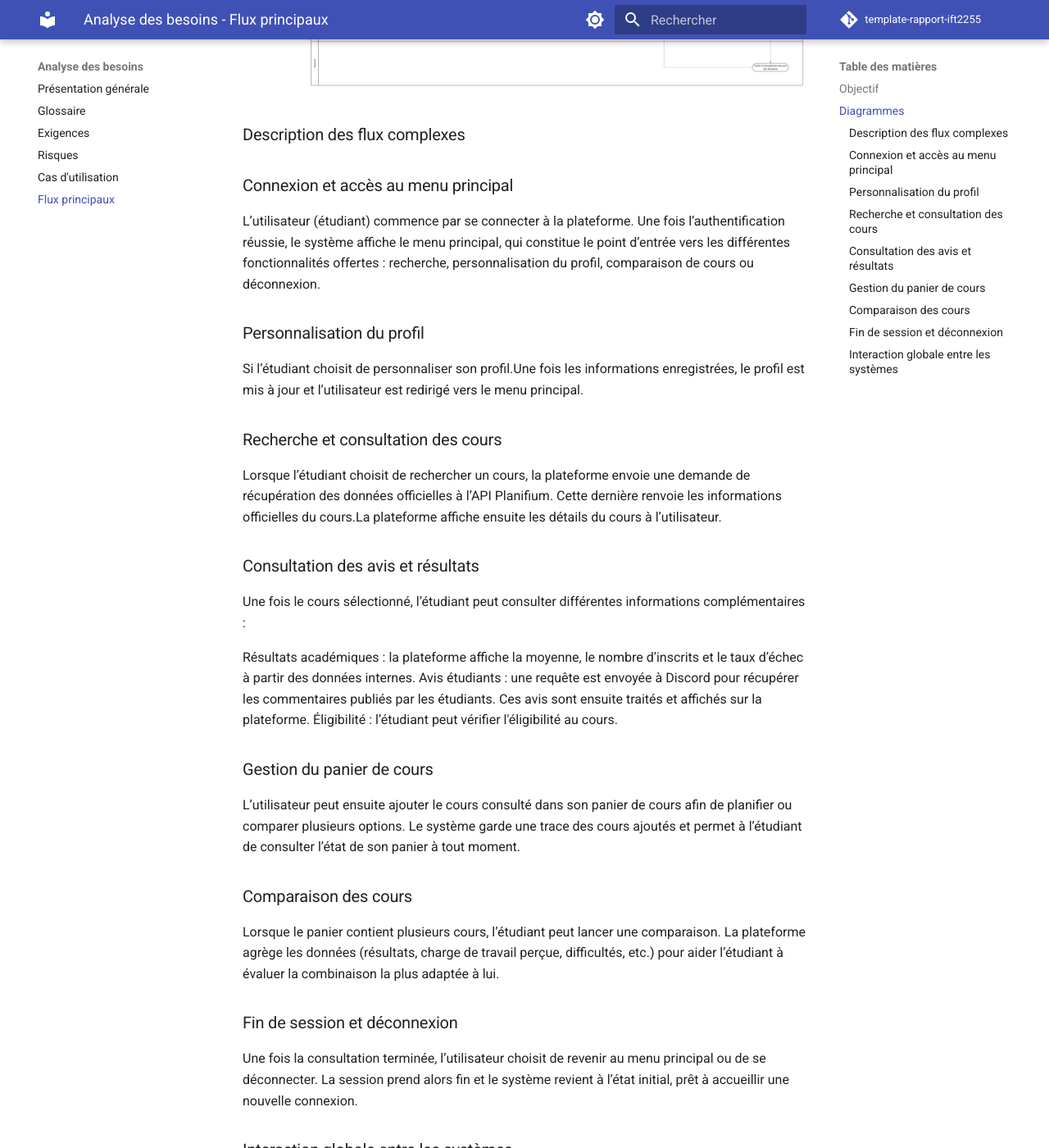
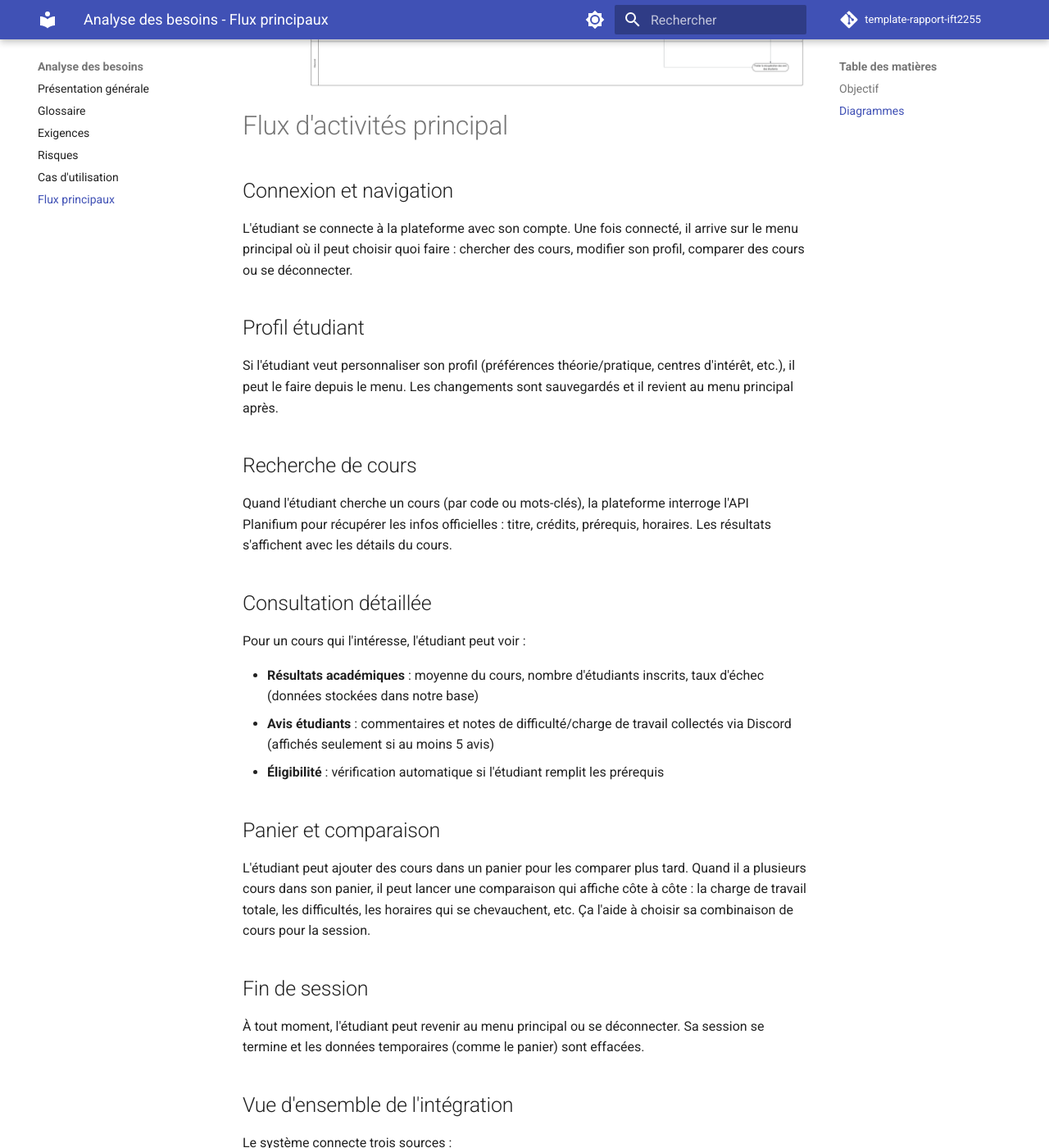
Before and after one commit to jujutheriault/IFT2255_Devoir1, an MkDocs documentation site: the page built from docs/besoins/flux-principaux.md, in a window 1280 px wide and 1400 px high, scrolled down 599 px. Shown: the whole window at 82% size. Built offline with MkDocs 1.6.1 and Material for MkDocs 9.7.7, drawn with Linux system fonts in a browser that asks for light colours; comment, search, counter and statistics services are not loaded; some of the changed text lies outside the part shown.

Commit message:
Update flux-principaux.md

```diff
--- a/docs/besoins/flux-principaux.md
+++ b/docs/besoins/flux-principaux.md
@@ -12,46 +12,40 @@ Décrire les flux d’interaction entre les acteurs et le système.
 
 ![Alt text](../Diagramme_activité.png)
 
-### Description des flux complexes
+# Flux d'activités principal
 
-### Connexion et accès au menu principal
+## Connexion et navigation
 
-L’utilisateur (étudiant) commence par se connecter à la plateforme. Une fois l’authentification réussie, le système affiche le menu principal, qui constitue le point d’entrée vers les différentes fonctionnalités offertes : recherche, personnalisation du profil, comparaison de cours ou déconnexion.
+L'étudiant se connecte à la plateforme avec son compte. Une fois connecté, il arrive sur le menu principal où il peut choisir quoi faire : chercher des cours, modifier son profil, comparer des cours ou se déconnecter.
 
-### Personnalisation du profil
+## Profil étudiant
 
-Si l’étudiant choisit de personnaliser son profil.Une fois les informations enregistrées, le profil est mis à jour et l’utilisateur est redirigé vers le menu principal.
+Si l'étudiant veut personnaliser son profil (préférences théorie/pratique, centres d'intérêt, etc.), il peut le faire depuis le menu. Les changements sont sauvegardés et il revient au menu principal après.
 
-### Recherche et consultation des cours
+## Recherche de cours
 
-Lorsque l’étudiant choisit de rechercher un cours, la plateforme envoie une demande de récupération des données officielles à l’API Planifium.
-Cette dernière renvoie les informations officielles du cours.La plateforme affiche ensuite les détails du cours à l’utilisateur.
+Quand l'étudiant cherche un cours (par code ou mots-clés), la plateforme interroge l'API Planifium pour récupérer les infos officielles : titre, crédits, prérequis, horaires. Les résultats s'affichent avec les détails du cours.
 
-### Consultation des avis et résultats
+## Consultation détaillée
 
-Une fois le cours sélectionné, l’étudiant peut consulter différentes informations complémentaires :
+Pour un cours qui l'intéresse, l'étudiant peut voir :
 
-Résultats académiques : la plateforme affiche la moyenne, le nombre d’inscrits et le taux d’échec à partir des données internes.
-Avis étudiants : une requête est envoyée à Discord pour récupérer les commentaires publiés par les étudiants. Ces avis sont ensuite traités et affichés sur la plateforme.
-Éligibilité : l’étudiant peut vérifier l'éligibilité au cours.
+- **Résultats académiques** : moyenne du cours, nombre d'étudiants inscrits, taux d'échec (données stockées dans notre base)
+- **Avis étudiants** : commentaires et notes de difficulté/charge de travail collectés via Discord (affichés seulement si au moins 5 avis)
+- **Éligibilité** : vérification automatique si l'étudiant remplit les prérequis
 
-### Gestion du panier de cours
+## Panier et comparaison
 
-L’utilisateur peut ensuite ajouter le cours consulté dans son panier de cours afin de planifier ou comparer plusieurs options.
-Le système garde une trace des cours ajoutés et permet à l’étudiant de consulter l’état de son panier à tout moment.
+L'étudiant peut ajouter des cours dans un panier pour les comparer plus tard. Quand il a plusieurs cours dans son panier, il peut lancer une comparaison qui affiche côte à côte : la charge de travail totale, les difficultés, les horaires qui se chevauchent, etc. Ça l'aide à choisir sa combinaison de cours pour la session.
 
-### Comparaison des cours
+## Fin de session
 
-Lorsque le panier contient plusieurs cours, l’étudiant peut lancer une comparaison.
-La plateforme agrège les données (résultats, charge de travail perçue, difficultés, etc.) pour aider l’étudiant à évaluer la combinaison la plus adaptée à lui.
+À tout moment, l'étudiant peut revenir au menu principal ou se déconnecter. Sa session se termine et les données temporaires (comme le panier) sont effacées.
 
-### Fin de session et déconnexion
+## Vue d'ensemble de l'intégration
 
-Une fois la consultation terminée, l’utilisateur choisit de revenir au menu principal ou de se déconnecter.
-La session prend alors fin et le système revient à l’état initial, prêt à accueillir une nouvelle connexion.
+Le système connecte trois sources :
 
-### Interaction globale entre les systèmes
-
-L’API Planifium fournit les données officielles sur les cours.
-Discord sert de source pour les avis étudiants, gérés via un bot.
-La plateforme web centralise, agrège et affiche toutes ces informations à l’étudiant.
+- **API Planifium** : données officielles des cours (externe)
+- **Bot Discord** : collecte des avis étudiants (externe)
+- **Notre plateforme** : agrège et affiche tout ça de façon claire pour aider l'étudiant à choisir
```
